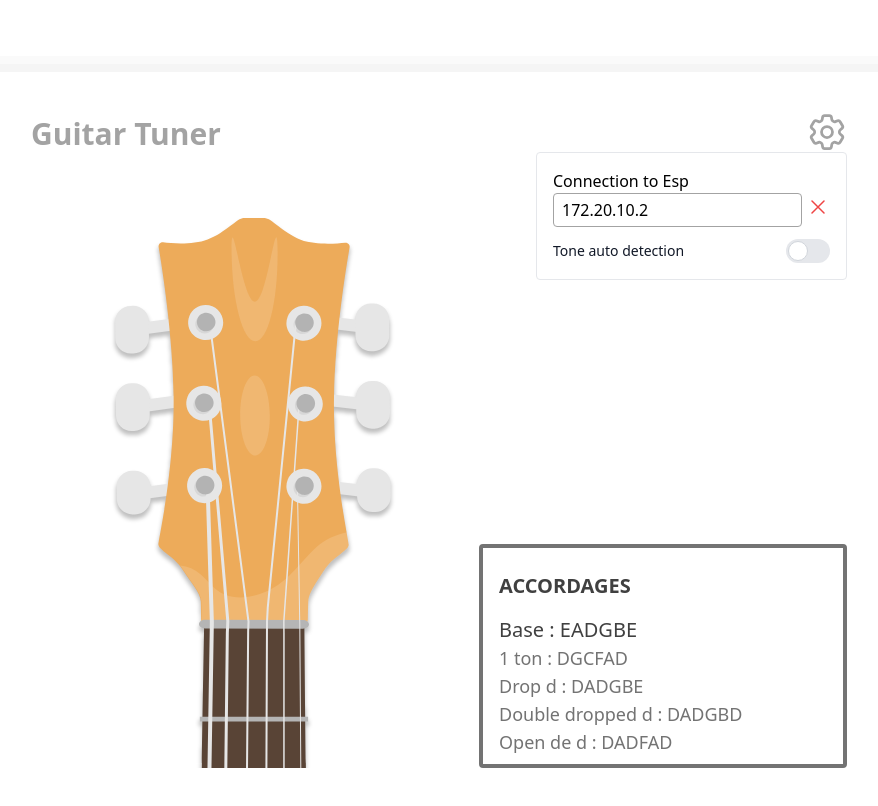
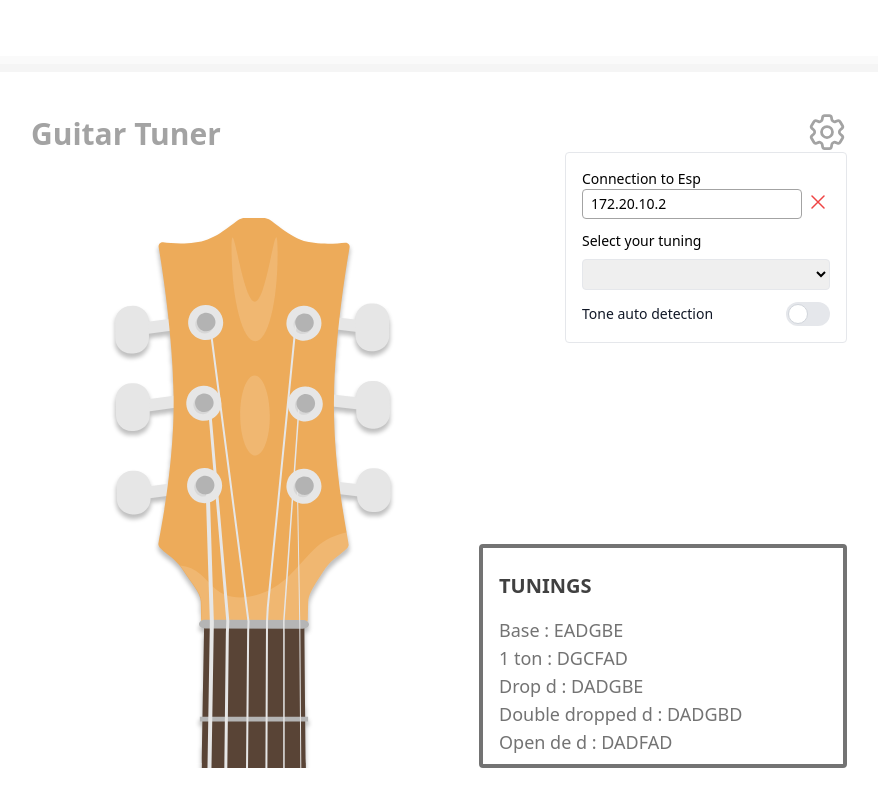
Before and after one commit to yohannmarchand/front-project-iot, a Nuxt app: page / in a window 1280 px wide. Both pictures are taken after a click on the element 1028 px from the left and 132 px from the top of the page. Shown: the top 806 px of the page, without its empty margins (201-1079 px from the left). Built offline with nearby package versions, Linux system fonts and the light colour scheme.

Commit message:
feat: 🎸 Create tuning selection input in user settings"

```diff
--- a/components/SwitchInput.vue
+++ b/components/SwitchInput.vue
@@ -1,6 +1,6 @@
 <template>
   <div class="flex items-center">
-    <span v-if="label" class="grow text-sm font-medium text-gray-900 dark:text-gray-300">{{ label }}</span>
+    <span v-if="label" class="grow text-sm text-gray-900 dark:text-gray-300">{{ label }}</span>
     <label class="relative cursor-pointer">
       <input type="checkbox" :checked="value" @input="$emit('input', $event.target.checked)" class="sr-only peer">
       <div class="w-11 h-6 bg-gray-200 peer-focus:outline-none peer-focus:ring-4 peer-focus:ring-blue-300 dark:peer-focus:ring-blue-800 rounded-full peer dark:bg-gray-700 peer-checked:after:translate-x-full peer-checked:after:border-white after:content-[''] after:absolute after:top-[2px] after:left-[2px] after:bg-white after:border-gray-300 after:border after:rounded-full after:h-5 after:w-5 after:transition-all dark:border-gray-600 peer-checked:bg-blue-600"></div>
--- a/components/UserSetting.vue
+++ b/components/UserSetting.vue
@@ -1,5 +1,5 @@
 <template>
-  <div class="space-y-3">
+  <div class="space-y-3 text-sm">
     <div>
       <label>Connection to Esp</label>
       <div class="flex items-center">
@@ -37,15 +37,26 @@
         </div>
       </div>
     </div>
-    <div>
-      <SwitchInput v-model="isDectetingNote" label="Tone auto detection" />
+    <div class="flex flex-col">
+      <label class="mb-2">Select your tuning</label>
+      <select v-model="tuning" class="border rounded px-2 py-1">
+        <option
+          v-for="[name, tuning] in Object.entries(tunings)"
+          :key="tuning"
+          :value="tuning"
+        >
+          {{ name }}
+        </option>
+      </select>
     </div>
+    <SwitchInput v-model="isDetectingNote" label="Tone auto detection" />
   </div>
 </template>
 
 <script>
 import { mapState } from 'vuex'
 
+import tunings from "../content/tuning"
 import SwitchInput from "../components/SwitchInput"
 
 export default {
@@ -58,12 +69,30 @@ export default {
   data() {
     return {
       ip: '172.20.10.2',
-      isDectetingNote: false,
+      tunings,
     }
   },
 
   computed: {
     ...mapState('websocket', ['isConnected', 'isLoading']),
+
+    isDetectingNote: {
+      get: function () {
+        return this.$store.state.userPreference.isDetectingNote
+      },
+      set: function (isDetectingNote) {
+        this.$store.commit('userPreference/SET_IS_DETECTING_NOTE', isDetectingNote)
+      },
+    },
+
+    tuning: {
+      get: function () {
+        return this.$store.state.userPreference.tuning
+      },
+      set: function (tuning) {
+        this.$store.commit('userPreference/SET_TUNING', tuning)
+      },
+    }
   },
 
   methods: {
--- a/pages/index.vue
+++ b/pages/index.vue
@@ -45,16 +45,16 @@
           <div class="text-xl">Trying to connect to the tuner...</div>
         </div>
         <div class="border-4 rounded border-neutral-500 pt-6 px-4 w-full">
-          <div class="text-xl uppercase font-bold text-neutral-700">accordages</div>
+          <div class="text-xl uppercase font-bold text-neutral-700">tunings</div>
           <div class="flex flex-col items-start mt-4 pb-2">
             <button
-              v-for="[name, accordage] in Object.entries(accordages)"
+              v-for="[name, tuning] in Object.entries(tunings)"
               :key="name"
               class="hover:text-neutral-700 hover:text-xl"
-              @click="selectedAccordage = accordage"
-              :class="accordage === selectedAccordage ? 'text-neutral-700 text-xl' : 'text-neutral-500 text-lg '"
+              @click="activeTuning = tuning"
+              :class="activeTuning === tuning ? 'text-neutral-700 text-xl' : 'text-neutral-500 text-lg '"
             >
-              {{ name }} : {{ accordage }}
+              {{ name }} : {{ tuning }}
             </button>
           </div>
         </div>
@@ -69,7 +69,7 @@ import GuitarView from "../components/GuitarView"
 import UserSetting from "../components/UserSetting"
 
 import frequencies from '../content/frequency.js'
-import accordages from "../content/accordage"
+import tunings from "../content/tuning"
 
 import { mapState } from 'vuex'
 
@@ -83,20 +83,28 @@ export default {
   data() {
     return {
       frequencies,
-      accordages,
+      tunings,
       activeFrequency: null,
-      selectedAccordage: accordages.Base,
       openSetting: false,
     }
   },
 
   computed: {
     ...mapState('websocket', ['isConnected', 'isLoading']),
+
+    activeTuning: {
+      get: function () {
+        return this.$store.state.userPreference.tuning
+      },
+      set: function (tuning) {
+        this.$store.commit('userPreference/SET_TUNING', tuning)
+      },
+    }
   },
 
   methods: {
     onClick(value) {
-      this.activeFrequency = this.frequencies.find(({ name }) => name === this.selectedAccordage[value]).frequency
+      this.activeFrequency = this.frequencies.find(({ name }) => name === this.tuning[value]).frequency
     },
   }
 }
--- /dev/null
+++ b/store/userPreference.js
@@ -0,0 +1,9 @@
+export const state = () => ({
+  isDetectingNote: false,
+  tuning: '',
+})
+
+export const mutations = {
+  SET_IS_DETECTING_NOTE: (state, isDetectingNote) => state.isDetectingNote = isDetectingNote,
+  SET_TUNING: (state, tuning) => state.tuning = tuning,
+}
```
Also changed, not shown: content/tuning.js (renamed from content/accordage.js).
